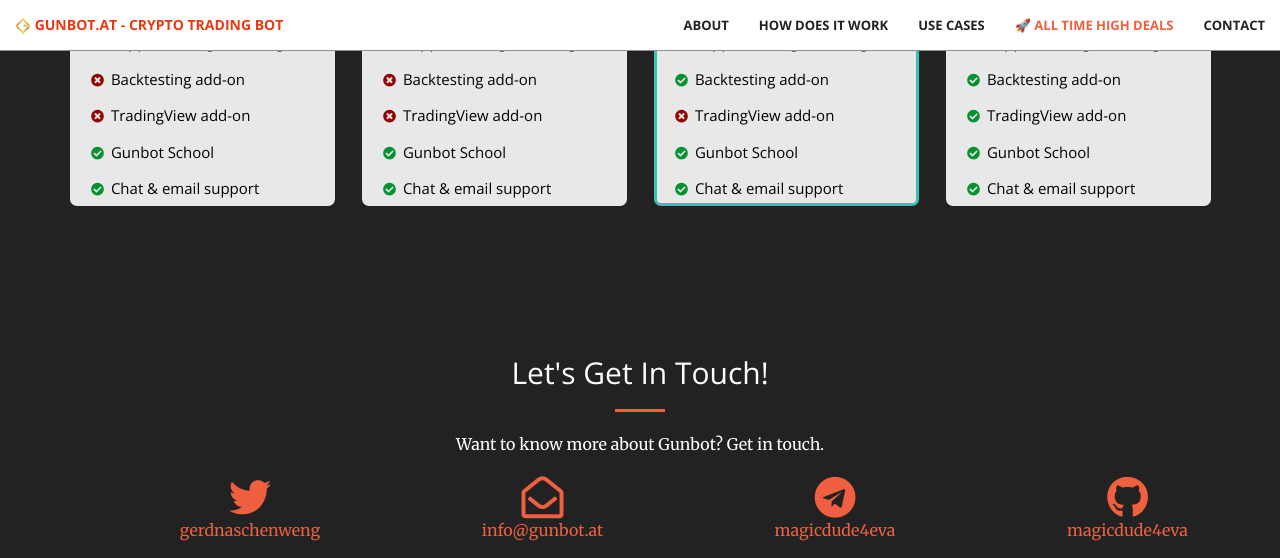
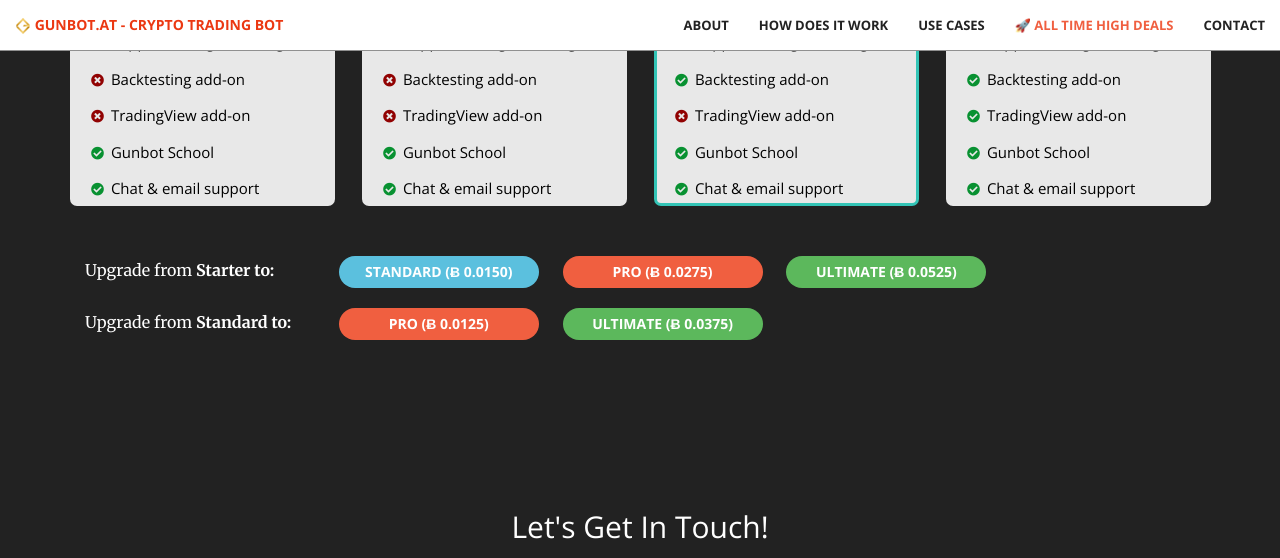
Before and after one commit to magicdude4eva/gunbot.at-jekyll, a Jekyll site: the page built from index.html, in a window 1280 px wide and 900 px high, scrolled down 4717 px, cut to the strip 0-558 px from the top of the window. Built offline with Jekyll 4.4.1, drawn with Linux system fonts in a browser that asks for light colours.

Commit message:
Update buynow.html

```diff
--- a/_includes/buynow.html
+++ b/_includes/buynow.html
@@ -127,6 +127,22 @@
       </div>
       </div>
 
+      <div class="container" style="margin-top:50px">
+        <div class="row">
+            <div class="col-lg-12">
+                <p><span style="width:230px;display:inline-block">Upgrade from <b>Starter to: </b></span>
+                  <a title="Join Gunbot community" href="https://otc.gunthy.org:444/magicdude4eva/promoStarterTopromoStandard" class="btn btn-info btn-l wow tada" style="width:200px;margin-left:20px">Standard (Ƀ 0.0150)</a>
+                  <a title="Join Gunbot community" href="https://otc.gunthy.org:444/magicdude4eva/promoStarterTopromoPro" class="btn btn-primary btn-l wow tada" style="width:200px;margin-left:20px">Pro (Ƀ 0.0275)</a>
+                  <a title="Join Gunbot community" href="https://otc.gunthy.org:444/magicdude4eva/promoStarterTopromoUltimate" class="btn btn-success btn-l wow tada" style="width:200px;margin-left:20px">Ultimate (Ƀ 0.0525)</a>
+                </p>
+
+                <p><span style="width:230px;display:inline-block">Upgrade from <b>Standard to: </b></span>
+                  <a title="Join Gunbot community" href="https://otc.gunthy.org:444/magicdude4eva/promoStandardTopromoPro" class="btn btn-primary btn-l wow tada" style="width:200px;margin-left:20px">Pro (Ƀ 0.0125)</a>
+                  <a title="Join Gunbot community" href="https://otc.gunthy.org:444/magicdude4eva/promoStandardTopromoUltimate" class="btn btn-success btn-l wow tada" style="width:200px;margin-left:20px">Ultimate (Ƀ 0.0375)</a>
+                </p>
+            </div>
+        </div>
+      </div>
 
     </div>
   </aside>
```
